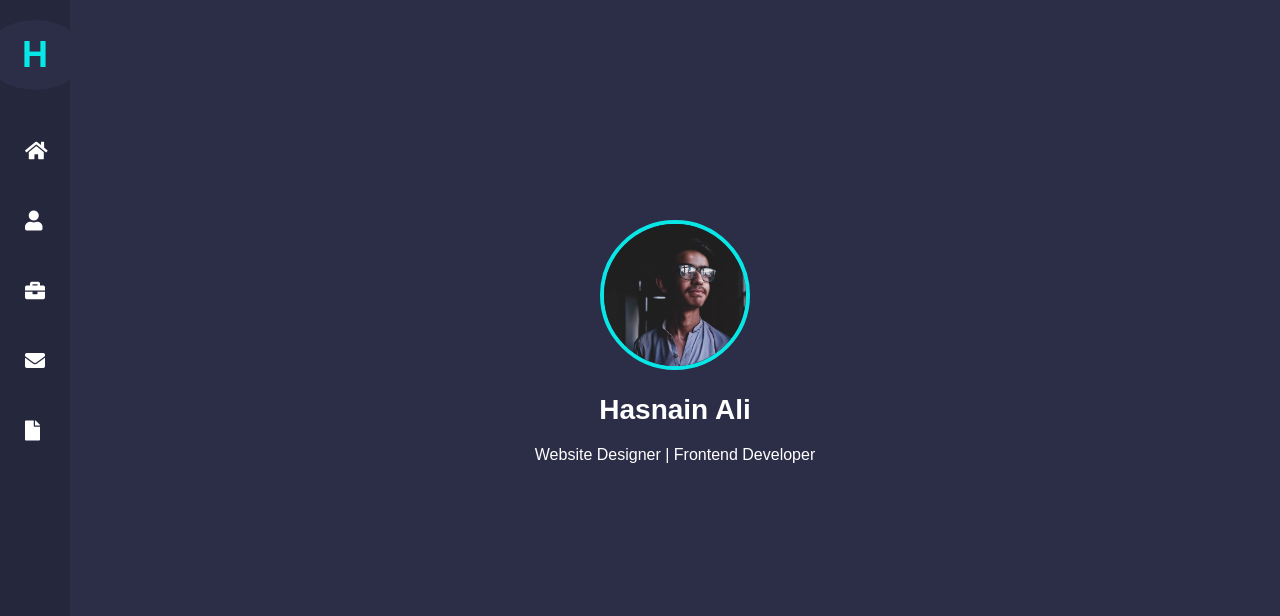
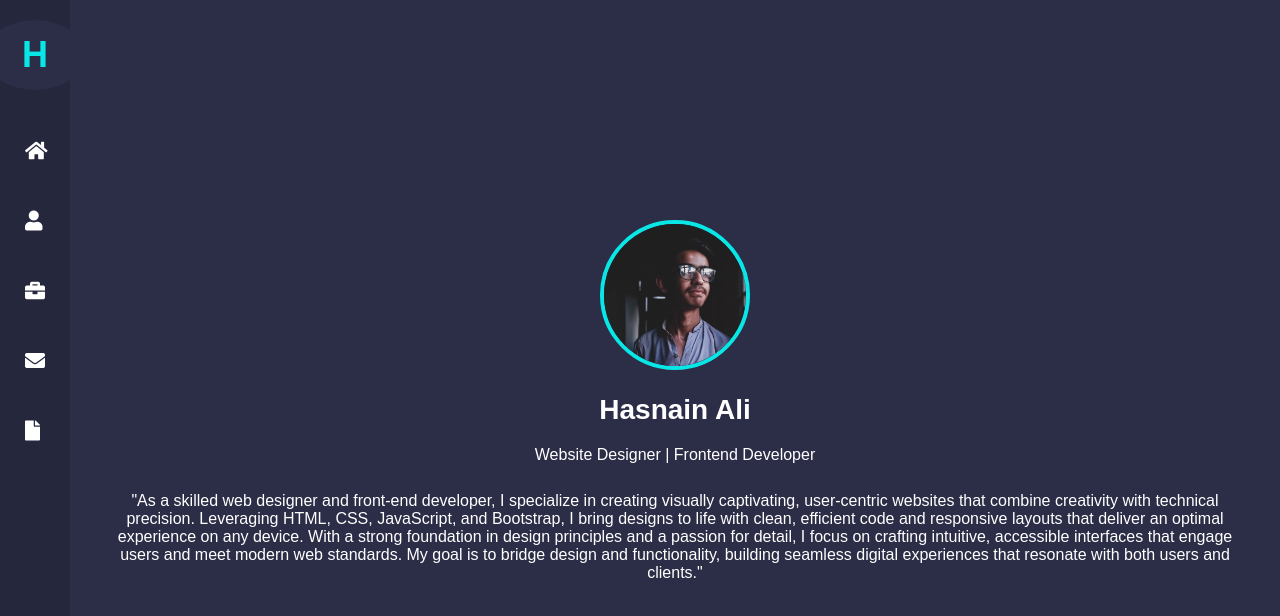
Before and after one commit to hasnainalix1/hasnain, a plain HTML site: page index.html in a window 1280 px wide. Drawn offline with Linux system fonts and the light colour scheme.

Commit message:
Update index.html

```diff
--- a/index.html
+++ b/index.html
@@ -27,6 +27,8 @@
                 </div>
                 <h1>Hasnain Ali</h1>
                 <p>Website Designer | Frontend Developer  </p>
+                <br>
+                <p>"As a skilled web designer and front-end developer, I specialize in creating visually captivating, user-centric websites that combine creativity with technical precision. Leveraging HTML, CSS, JavaScript, and Bootstrap, I bring designs to life with clean, efficient code and responsive layouts that deliver an optimal experience on any device. With a strong foundation in design principles and a passion for detail, I focus on crafting intuitive, accessible interfaces that engage users and meet modern web standards. My goal is to bridge design and functionality, building seamless digital experiences that resonate with both users and clients."</p>
 
             </section>
 
```
